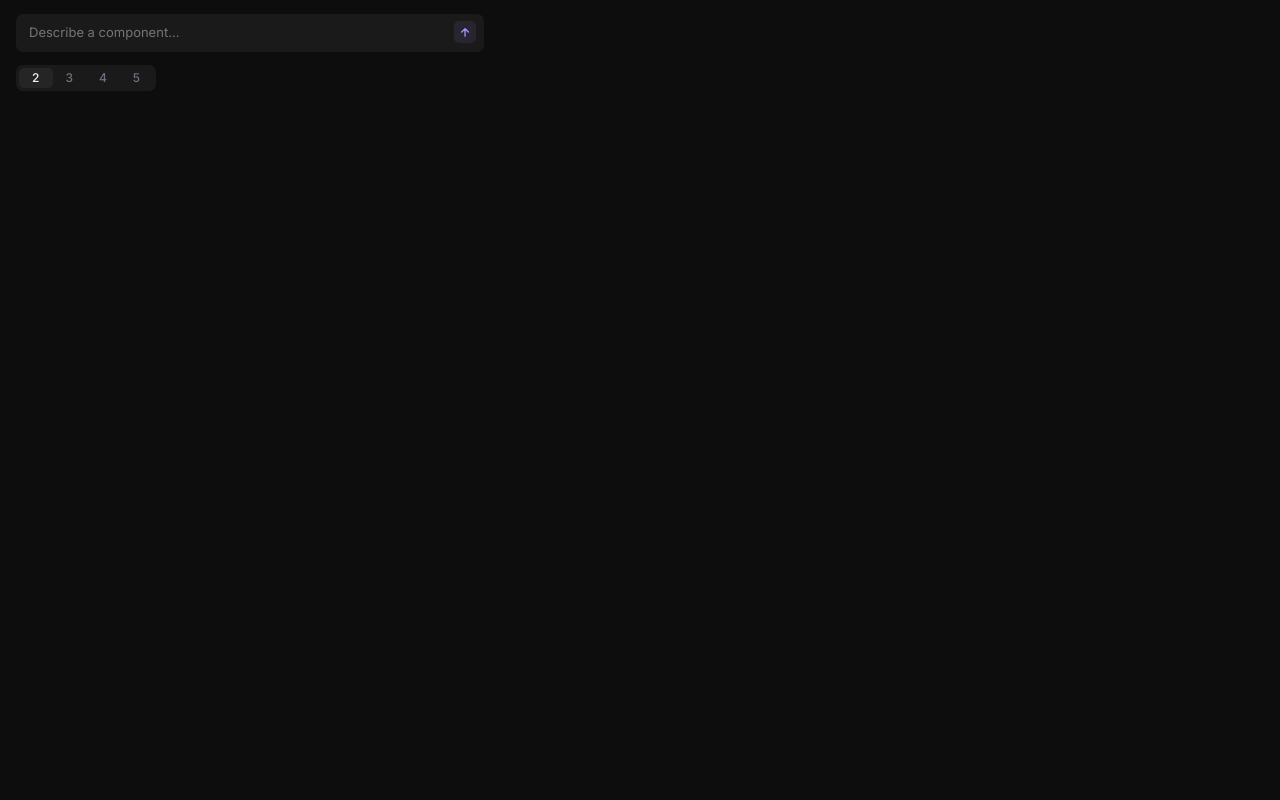
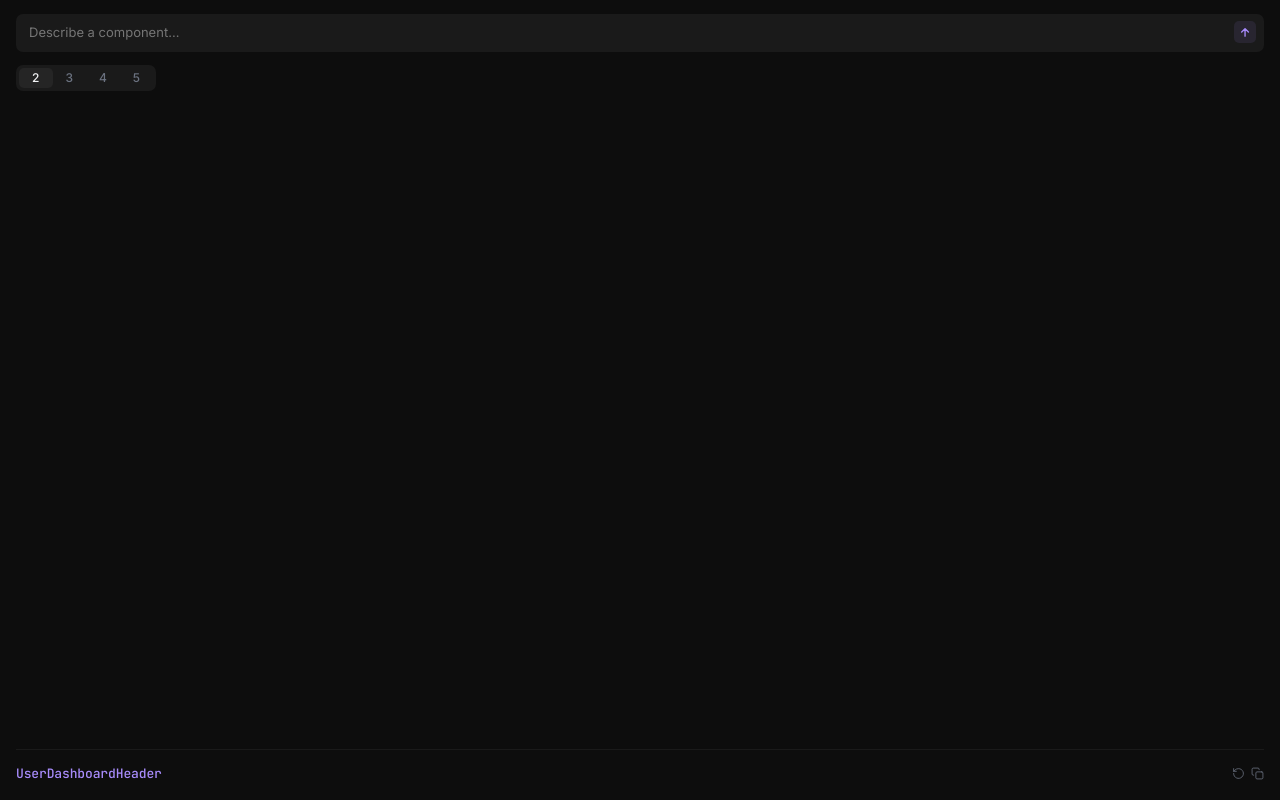
Before and after one commit to integrityaborescenes/nomi, a React (Vite) app: page / in a window 1280 px wide. Built offline with nearby package versions, Linux system fonts and the light colour scheme.

Commit message:
feat: добавить ResultDisplay с анимациями retry и copy

```diff
--- a/src/App.tsx
+++ b/src/App.tsx
@@ -1,11 +1,13 @@
 import PhraseInput from "./components/PhraseInput/PhraseInput.tsx";
 import WordCountSelector from "./components/WordCountSelector/WordCountSelector.tsx";
+import ResultDisplay from "./components/ResultDisplay/ResultDisplay.tsx";
 
 function App() {
   return (
     <main>
       <PhraseInput />
       <WordCountSelector />
+      <ResultDisplay />
     </main>
   );
 }
--- a/src/components/PhraseInput/PhraseInput.module.scss
+++ b/src/components/PhraseInput/PhraseInput.module.scss
@@ -1,7 +1,6 @@
 .phaseInput {
   display: flex;
   flex-direction: row;
-  max-width: 468.0px;
   width: 100%;
   height: 37.5px;
   padding: 10px 8px 11.5px 11px;
--- /dev/null
+++ b/src/components/ResultDisplay/ResultDisplay.module.scss
@@ -0,0 +1,66 @@
+.resultDisplay {
+  display: flex;
+  flex-direction: row;
+  width: auto;
+  height: 37.0px;
+  padding-top: 11px;
+  justify-content: space-between;
+  align-items: center;
+  align-self: stretch;
+  border-top: 1px solid var(--bg-light-graphite);
+  margin-top: auto;
+
+  p {
+    color: var(--color-purple);
+    font-family: var(--font-jet-brains-mono);
+    font-size: 13px;
+    font-style: normal;
+    font-weight: 500;
+    line-height: 19.5px;
+    letter-spacing: -0.13px;
+  }
+
+  .controls {
+    display: flex;
+    flex-direction: row;
+    gap: 6px;
+    align-items: center;
+    justify-content: center;
+
+    .retry,
+    .copy {
+      display: flex;
+      align-items: center;
+      justify-content: center;
+      max-width: 26.0px;
+      width: 100%;
+      height: 26.0px;
+      border: 0;
+      background: none;
+      padding: 0;
+      cursor: pointer;
+      color: var(--color-white);
+
+      img,
+      svg {
+        width: 13px;
+        height: 13px;
+      }
+    }
+
+    .retry {
+      &.spinning img {
+        animation: spin 0.5s cubic-bezier(0.4, 0, 0.2, 1);
+      }
+    }
+  }
+}
+
+@keyframes spin {
+  from {
+    transform: rotate(0deg);
+  }
+  to {
+    transform: rotate(-360deg);
+  }
+}
--- /dev/null
+++ b/src/components/ResultDisplay/ResultDisplay.tsx
@@ -0,0 +1,51 @@
+import styles from "./ResultDisplay.module.scss";
+import { useState } from "react";
+
+const ResultDisplay = () => {
+  const result = "UserDashboardHeader";
+
+  const [spinning, setSpinning] = useState(false);
+  const [copied, setCopied] = useState(false);
+
+  const handleRetry = () => {
+    setSpinning(true);
+  };
+
+  const handleCopy = async () => {
+    await navigator.clipboard.writeText(result);
+    setCopied(true);
+    setTimeout(() => setCopied(false), 1000);
+  };
+
+  return (
+    <div className={styles.resultDisplay}>
+      <p>{result}</p>
+      <div className={styles.controls}>
+        <button
+          className={`${styles.retry} ${spinning ? styles.spinning : ""}`}
+          onClick={handleRetry}
+          onAnimationEnd={() => setSpinning(false)}
+        >
+          <img draggable={false} src="/icons/retryIco.svg" />
+        </button>
+        <button className={styles.copy} onClick={handleCopy}>
+          {copied ? (
+            <svg width="13" height="13" viewBox="0 0 24 24" fill="none">
+              <path
+                d="M5 12l5 5L20 7"
+                stroke="#6B7280"
+                strokeWidth="2.5"
+                strokeLinecap="round"
+                strokeLinejoin="round"
+              />
+            </svg>
+          ) : (
+            <img draggable={false} src="/icons/copyIco.svg" />
+          )}
+        </button>
+      </div>
+    </div>
+  );
+};
+
+export default ResultDisplay;
--- a/src/styles/index.css
+++ b/src/styles/index.css
@@ -10,10 +10,9 @@ main {
     display: flex;
     flex-direction: column;
     align-items: start;
-    justify-content: center;
     gap: 13px;
     user-select: none;
-    width: 100%;
-    height: 100%;
+    width: 100vw;
+    height: 100vh;
     padding: 14px 16px;
 }
```
Also changed, not shown: 1 other file (tests, documents, lock files or other folders).
